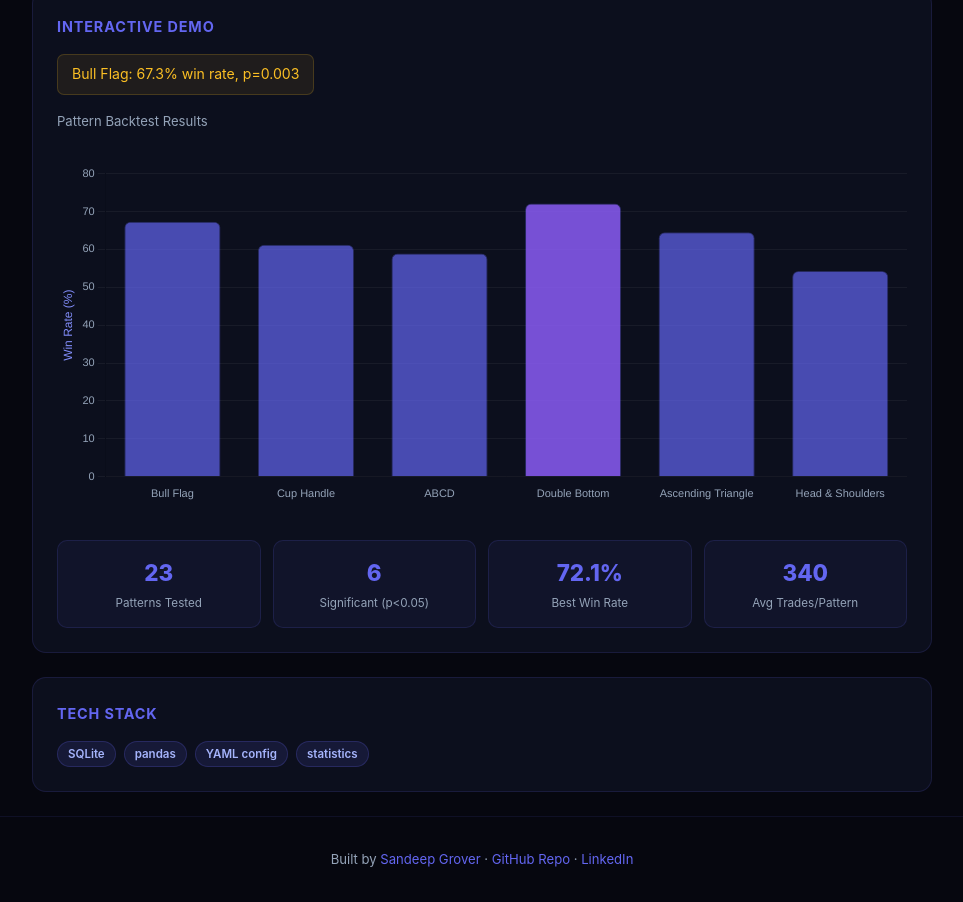
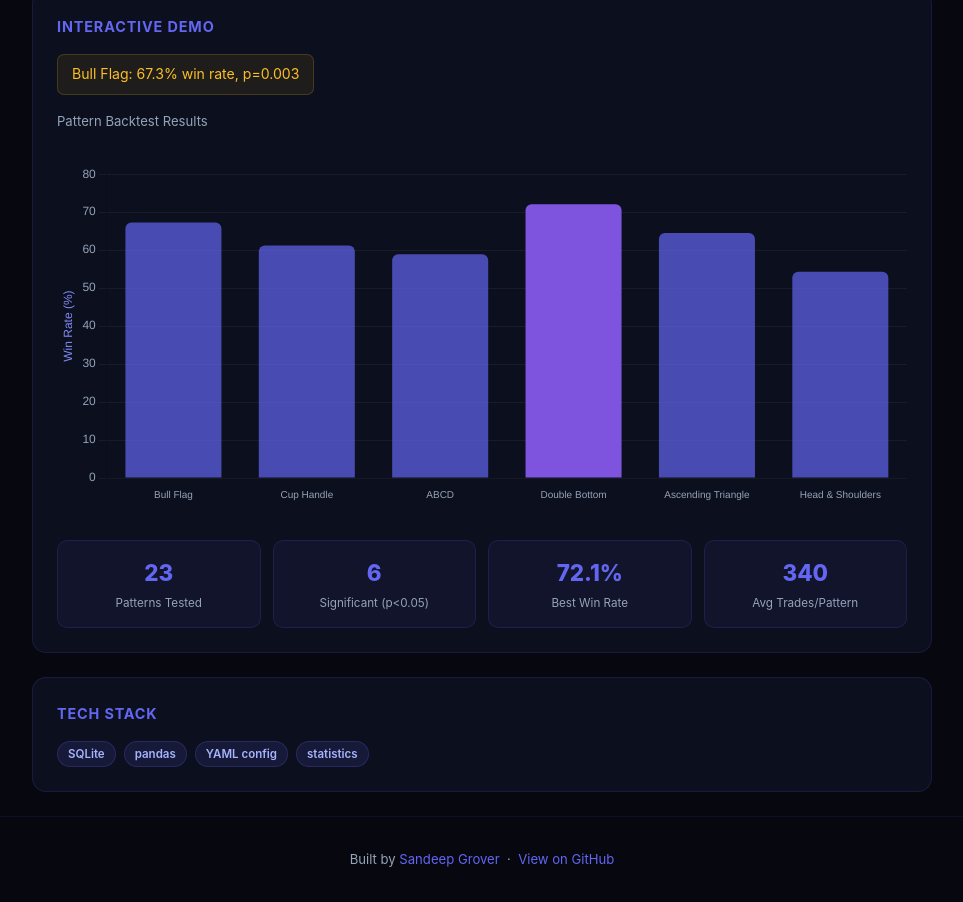
Before and after one commit to Sandyyy123/trading-pattern-research-db, a plain HTML site: page index.html in a window 1280 px wide. Shown: the part 400-1302 px from the top of the page, without its empty margins (158-1121 px from the left). Drawn offline with nearby package versions, Linux system fonts and the light colour scheme.

Commit message:
Update index.html: domain sections, remove LinkedIn

```diff
--- a/index.html
+++ b/index.html
@@ -1,8 +1,7 @@
 <!DOCTYPE html>
 <html lang="en">
 <head>
-<meta charset="UTF-8">
-<meta name="viewport" content="width=device-width,initial-scale=1.0">
+<meta charset="UTF-8"><meta name="viewport" content="width=device-width,initial-scale=1.0">
 <title>Trading Pattern Research DB — Sandeep Grover</title>
 <script src="https://cdn.jsdelivr.net/npm/chart.js@4.4.0/dist/chart.umd.min.js"></script>
 <style>
@@ -42,71 +41,32 @@
 </style>
 </head>
 <body>
-
 <nav>
   <a href="https://sandyyy123.github.io" class="nav-back">← Portfolio</a>
   <span class="nav-title">Trading Pattern Research DB</span>
   <a href="https://github.com/Sandyyy123/trading-pattern-research-db" target="_blank" class="nav-back" style="margin-left:auto">GitHub ↗</a>
 </nav>
-
 <div class="hero">
   <h1>Trading Pattern Research DB</h1>
   <p>Statistical backtesting engine: TradingView CSV → SQLite → p-value validated edges. Identifies chart patterns with genuine statistical significance.</p>
   <div class="badges"><span class="badge">SQLite</span> <span class="badge">pandas</span> <span class="badge">YAML config</span> <span class="badge">statistics</span></div>
   <div class="metric-bar">✦ 67% win rate · p=0.003 (sample pattern)</div>
 </div>
-
 <div class="card">
   <div class="section-title">Interactive Demo</div>
   <div class="highlight">Bull Flag: 67.3% win rate, p=0.003</div>
   <p style="font-size:.82rem;color:#94a3b8;margin-bottom:16px">Pattern Backtest Results</p>
-  <div class="demo-container">
-<canvas id="myChart"></canvas>
-<script>
-new Chart(document.getElementById('myChart'), {
-  type: 'bar',
-  data: {
-    labels: ["Bull Flag", "Cup Handle", "ABCD", "Double Bottom", "Ascending Triangle", "Head & Shoulders"],
-    datasets: [{
-      label: 'Win Rate (%)',
-      data: [67.3, 61.2, 58.9, 72.1, 64.5, 54.3],
-      backgroundColor: ["rgba(99,102,241,0.7)", "rgba(99,102,241,0.7)", "rgba(99,102,241,0.7)", "rgba(139,92,246,0.85)", "rgba(99,102,241,0.7)", "rgba(99,102,241,0.7)"],
-      borderColor: 'rgba(99,102,241,0.3)',
-      borderWidth: 1,
-      borderRadius: 6
-    }]
-  },
-  options: {
-    responsive: true,
-    plugins: {
-      legend: { display: false },
-      tooltip: { callbacks: { label: ctx => ' ' + ctx.parsed.y.toLocaleString() } }
-    },
-    scales: {
-      y: {
-        beginAtZero: true,
-        grid: { color: 'rgba(255,255,255,0.05)' },
-        ticks: { color: '#94a3b8', font: { size: 11 } },
-        title: { display: true, text: 'Win Rate (%)', color: '#818cf8', font: { size: 12 } }
-      },
-      x: { grid: { display: false }, ticks: { color: '#94a3b8', font: { size: 11 } } }
-    }
-  }
-});
-</script></div>
+  <div class="demo-container"><canvas id="myChart"></canvas><script>
+new Chart(document.getElementById('myChart'),{type:'bar',data:{labels:["Bull Flag", "Cup Handle", "ABCD", "Double Bottom", "Ascending Triangle", "Head & Shoulders"],datasets:[{label:'Win Rate (%)',data:[67.3, 61.2, 58.9, 72.1, 64.5, 54.3],backgroundColor:["rgba(99,102,241,0.7)", "rgba(99,102,241,0.7)", "rgba(99,102,241,0.7)", "rgba(139,92,246,0.9)", "rgba(99,102,241,0.7)", "rgba(99,102,241,0.7)"],borderRadius:6,borderWidth:0}]},options:{responsive:true,plugins:{legend:{display:false}},scales:{y:{beginAtZero:true,grid:{color:'rgba(255,255,255,0.05)'},ticks:{color:'#94a3b8'},title:{display:true,text:'Win Rate (%)',color:'#818cf8'}},x:{grid:{display:false},ticks:{color:'#94a3b8',font:{size:10},maxRotation:35}}}}});</script></div>
   <div class="stats-grid"><div class="stat-box"><span class="stat-value">23</span><span class="stat-label">Patterns Tested</span></div><div class="stat-box"><span class="stat-value">6</span><span class="stat-label">Significant (p<0.05)</span></div><div class="stat-box"><span class="stat-value">72.1%</span><span class="stat-label">Best Win Rate</span></div><div class="stat-box"><span class="stat-value">340</span><span class="stat-label">Avg Trades/Pattern</span></div></div>
 </div>
-
 <div class="card">
   <div class="section-title">Tech Stack</div>
   <div class="badges" style="margin-bottom:0"><span class="badge">SQLite</span> <span class="badge">pandas</span> <span class="badge">YAML config</span> <span class="badge">statistics</span></div>
 </div>
-
 <footer>
-  <p>Built by <a href="https://sandyyy123.github.io">Sandeep Grover</a> ·
-     <a href="https://github.com/Sandyyy123/trading-pattern-research-db" target="_blank">GitHub Repo</a> ·
-     <a href="https://linkedin.com/in/sandeep-grover-b3192a16" target="_blank">LinkedIn</a></p>
+  <p>Built by <a href="https://sandyyy123.github.io">Sandeep Grover</a> &nbsp;·&nbsp;
+     <a href="https://github.com/Sandyyy123/trading-pattern-research-db" target="_blank">View on GitHub</a></p>
 </footer>
-
 </body>
 </html>
```
